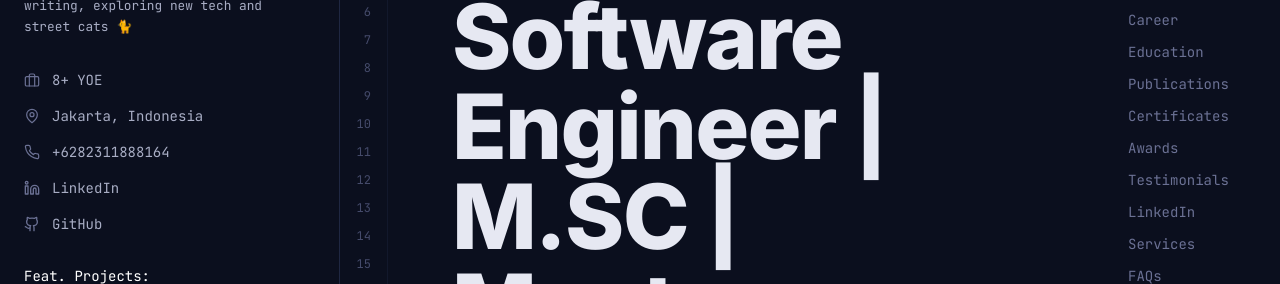
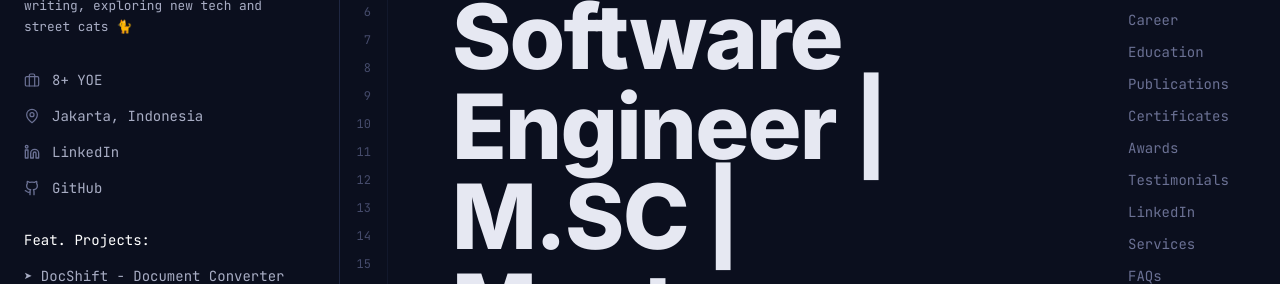
Before and after one commit to vionakaleb/code-resume, a React (Vite) app: page / in a window 1280 px wide. Shown: the part 263-547 px from the top of the page. Built offline with nearby package versions, Linux system fonts and the light colour scheme; no server answers.

Commit message:
Remove phone

```diff
--- a/src/components/Sidebar.tsx
+++ b/src/components/Sidebar.tsx
@@ -52,7 +52,7 @@ export function Sidebar({
       </div>
     );
   }
-  console.log(resumeApi, "resumeApi");
+
   return (
     <aside className="hidden lg:flex w-[300px] xl:w-[340px] shrink-0 bg-bg-base border-r border-bg-border flex-col px-6 py-8">
       <div className="text-xs text-ink-muted mb-8">Welcome to my world!</div>
@@ -107,9 +107,9 @@ export function Sidebar({
           text={resumeApi?.email ?? main.email}
           href={`mailto:${main.email}`}
         /> */}
-        {(resumeApi?.phone || main.phone) && (
+        {/* {(resumeApi?.phone || main.phone) && (
           <InfoRow icon={<PhoneIcon />} text={resumeApi?.phone ?? main.phone} />
-        )}
+        )} */}
         {main.social?.find((soc) => soc?.name.toLowerCase() === "linkedin") && (
           <InfoRow
             icon={<Linkedin className="h-4 w-4" />}
--- a/src/data/offlineResume.ts
+++ b/src/data/offlineResume.ts
@@ -7,7 +7,6 @@ export const offlineResume = {
     headline: "Senior Software Engineer | M.SC | Mentor",
     location: "Jakarta, Indonesia",
     email: "vionakaleb@gmail.com",
-    phone: "+6282311888164",
     website: "viona-kaleb.com",
     linkedin: "linkedin.com/in/vionakaleb",
     summary:
--- a/src/sections/ContactSection.tsx
+++ b/src/sections/ContactSection.tsx
@@ -46,13 +46,13 @@ export function ContactSection({ id = "contact", main }: ContactSectionProps) {
                 value={main.email}
                 href={`mailto:${main.email}`}
               />
-              {main.phone && (
+              {/* {main.phone && (
                 <ContactLine
                   label="Phone"
                   value={main.phone}
                   href={`tel:${main.phone.replace(/\s/g, "")}`}
                 />
-              )}
+              )} */}
               <ContactLine label="Location" value={main.location} />
             </div>
           </div>
```
